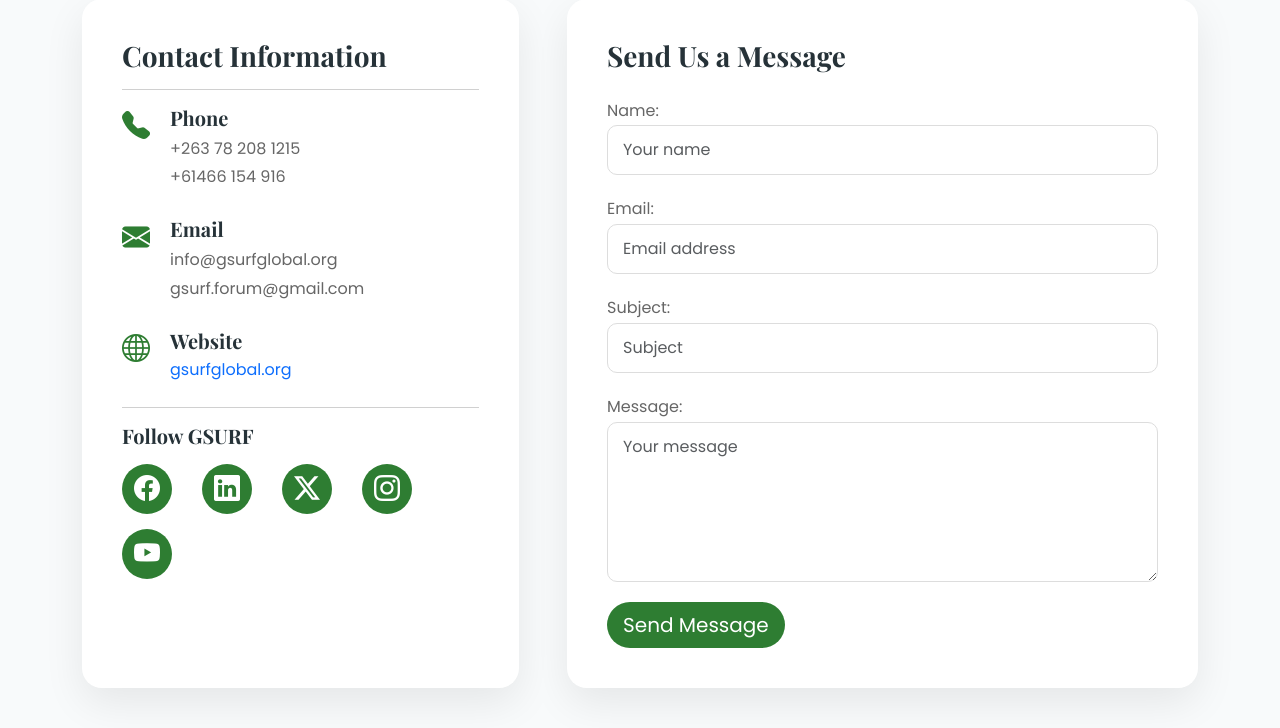
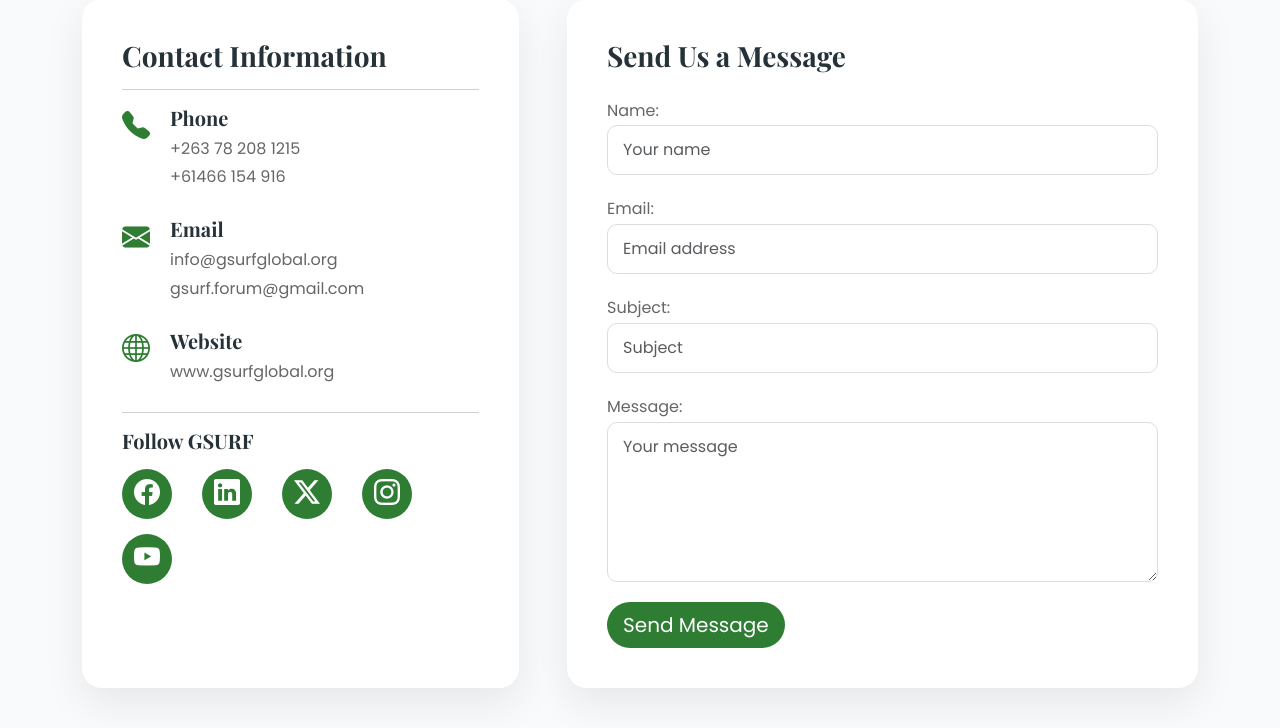
Before and after one commit to madzimai/gsurf-website, a Django app: page /contact/ in a window 1280 px wide. Shown: the part 1167-1895 px from the top of the page. Run offline with Django 5.2, Linux system fonts and the light colour scheme; some libraries are stand-ins or nearby versions.

Commit message:
contact fix

```diff
--- a/templates/contact.html
+++ b/templates/contact.html
@@ -118,7 +118,7 @@ Contact Information
 
 <h5>Website</h5>
 
-<a href="https://www.gsurfglobal.org">gsurfglobal.org</a>
+<p >www.gsurfglobal.org</p>
 
 </div>
 
```
